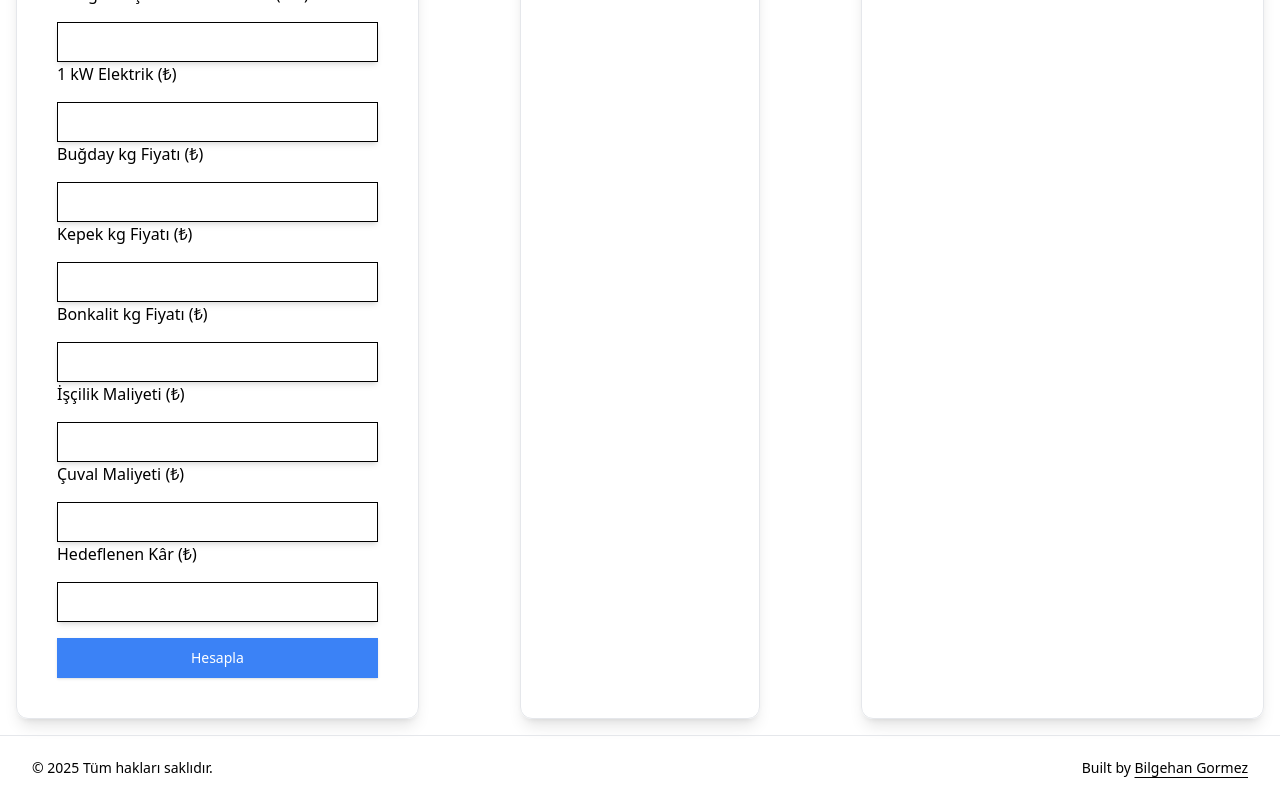
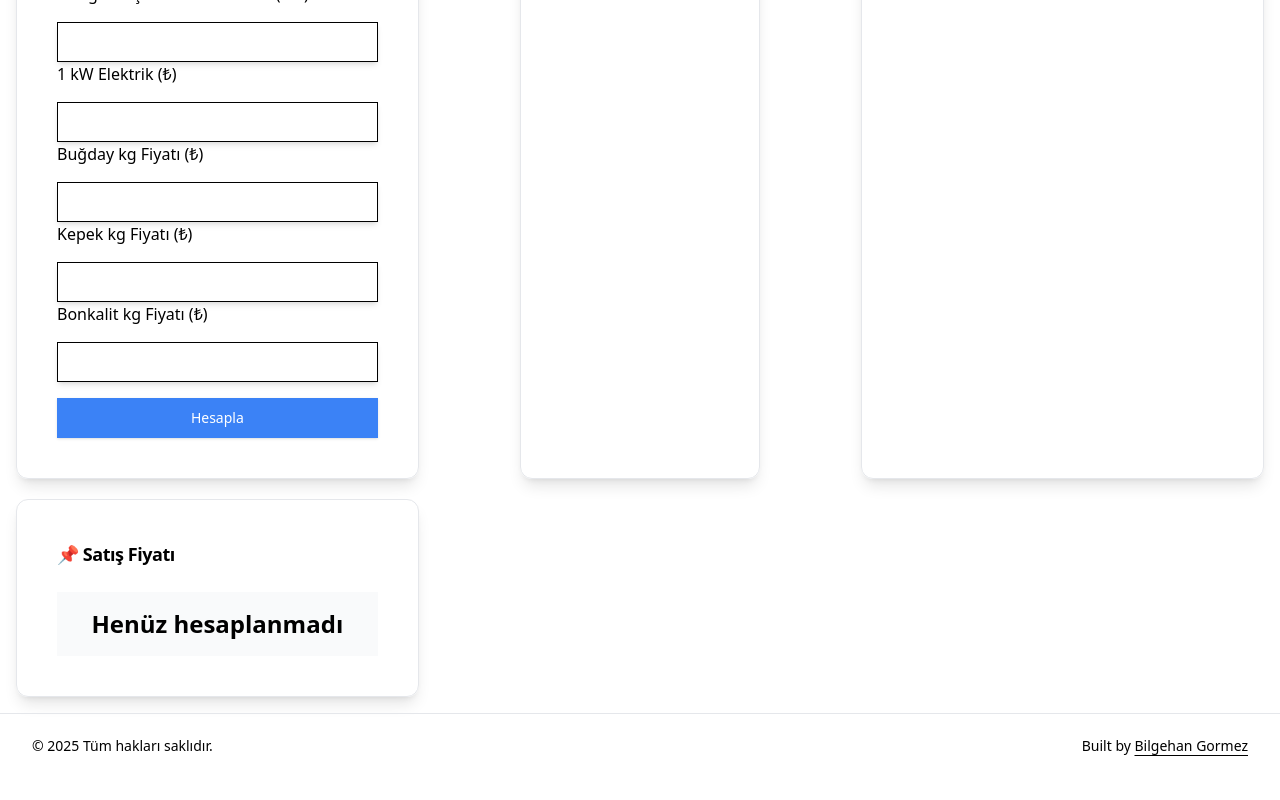
Before and after one commit to bilgehangormez/cost-and-selling-price-calculator, a Next.js app: page / in a window 1280 px wide. Shown: the part 356-1156 px from the top of the page. After the commit the page ends 1134 px from the top, so only its background shows below. Built offline with nearby package versions, Linux system fonts and the light colour scheme.

Commit message:
Update PriceCalculator.tsx

```diff
--- a/src/components/PriceCalculator.tsx
+++ b/src/components/PriceCalculator.tsx
@@ -88,7 +88,7 @@ export function PriceCalculator() {
         );
 
         const result = await calculator.calculateCosts();
-        setFinalPrice(result.finalPrice);
+        setFinalPrice(result.finalPrice + totalAdministrativeCost); // **İdarî maliyetleri ekledik**
         setBranKg(result.branKg);
         setBonkalitKg(result.bonkalitKg);
         setBranRevenue(result.branKg * branPrice);
@@ -126,15 +126,6 @@ export function PriceCalculator() {
                         <Label>Bonkalit kg Fiyatı (₺)</Label>
                         <Input {...register("bonkalit_price")} />
 
-                        <Label>İşçilik Maliyeti (₺)</Label>
-                        <Input {...register("labor_cost")} />
-
-                        <Label>Çuval Maliyeti (₺)</Label>
-                        <Input {...register("bag_cost")} />
-
-                        <Label>Hedeflenen Kâr (₺)</Label>
-                        <Input {...register("target_profit")} />
-
                         <Button type="submit" className="mt-4 w-full bg-blue-500 text-white">
                             Hesapla
                         </Button>
@@ -165,6 +156,18 @@ export function PriceCalculator() {
                     <p>Bonkalit Geliri: {bonkalitRevenue.toFixed(2)} ₺</p>
                 </CardContent>
             </Card>
+
+            {/* 📌 Satış Fiyatı */}
+            <Card className="shadow-lg rounded-xl border p-4">
+                <CardHeader>
+                    <CardTitle className="text-lg">📌 Satış Fiyatı</CardTitle>
+                </CardHeader>
+                <CardContent>
+                    <div className="p-4 text-center text-2xl font-bold bg-gray-50 rounded-lg">
+                        {finalPrice !== null ? `${finalPrice.toFixed(2)} ₺` : "Henüz hesaplanmadı"}
+                    </div>
+                </CardContent>
+            </Card>
         </div>
     );
 }
```
